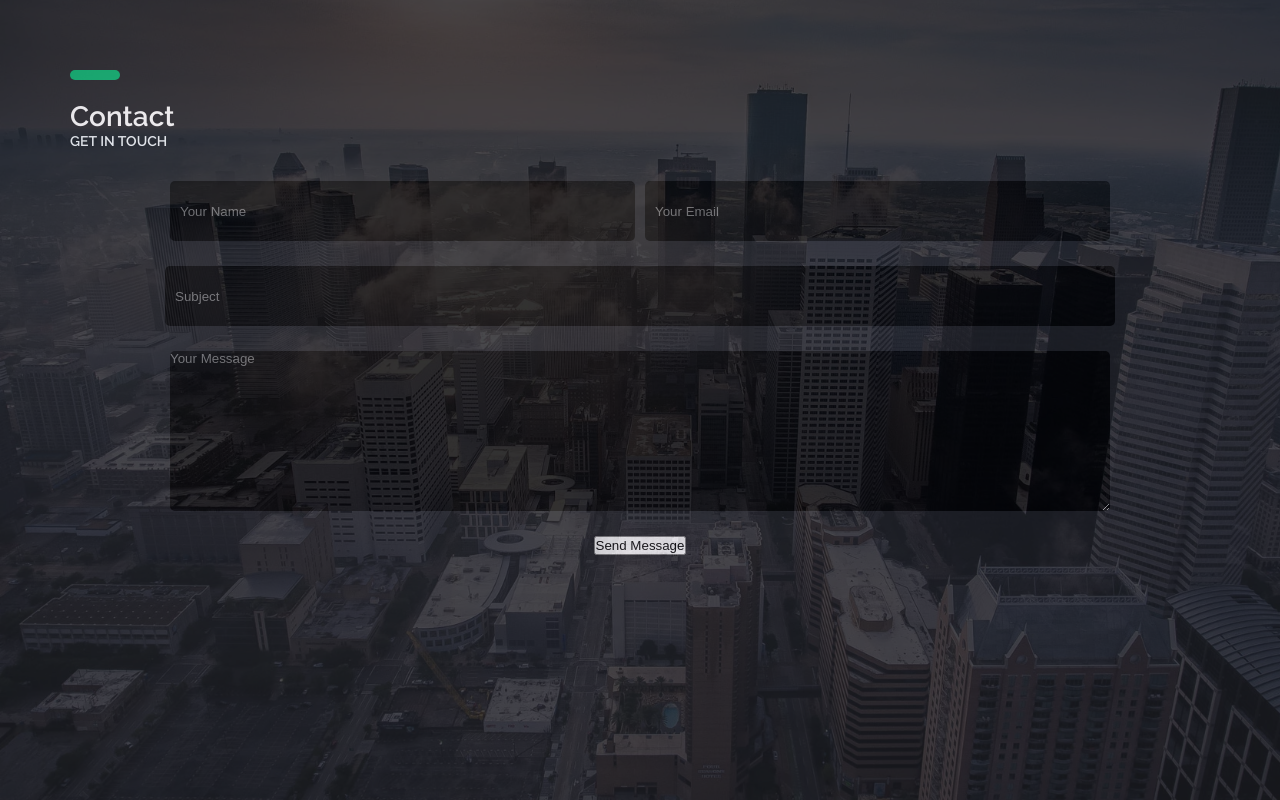
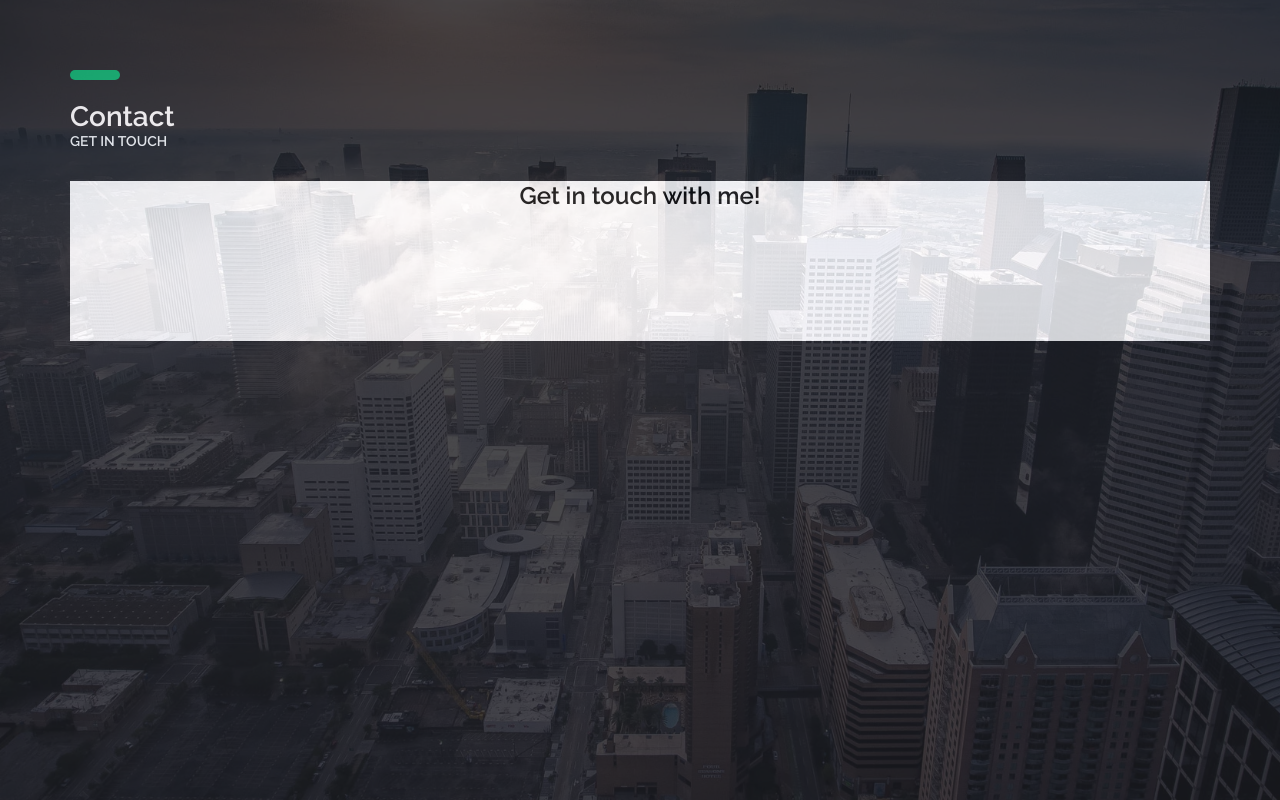
Before and after one commit to Maxi03milian/apply.maxischmid.ch, a plain HTML site: page public/index.html in a window 1280 px wide. Shown: the part 2685-3485 px from the top of the page. Drawn offline with nearby package versions, Linux system fonts and the light colour scheme; a script that the page names is missing.

```diff
--- a/public/index.html
+++ b/public/index.html
@@ -146,21 +146,12 @@
           <h2>Get in touch</h2>
         </div>
         <div class="contactContent container">
-          <form id="contactForm">
-            <div class="contactName">
-              <input type="text" class="nae" id="namem" placeholder="Your Name" required>
-              <input type="text" class="email" id="email" placeholder="Your Email" required>
-            </div>
-            <div class="contactSubject">
-              <input type="text" class="subject" id="subject" placeholder="Subject" required>
-              <textarea class="message" name="" id="" cols="30" rows="10" placeholder="Your Message" required></textarea>
-            </div>
-            <div class="contactBut">
-              <button type="submit" class="subBut">Send Message</button>
-            </div>
-          </form>
+          <div class="contactMe">
+            <h1>Get in touch with me!</h1>
+          </div>
+          <div class="contactAssociates">
+          </div>
         </div>
-
       </div>
     </section>
   </main>
--- a/public/main.js
+++ b/public/main.js
@@ -66,25 +66,3 @@
     $("#portfolioCard2").removeClass("active");
   });
 })
-
-
-
-//Listen for form Submit
-document.getElementById("contactForm").addEventListener("submit", submitForm);
-
-function submitForm(e) {
-  e.preventDefault();
-
-  //get Values
-  let name = getInputVal('name');
-  let email = getInputVal("email");
-  let subject = getInputVal("subject");
-  let message = getInputVal("message");
-
-}
-
-// function to get form values
-
-function getInputVal(id) {
-  return document.getElementById(id).value;
-}
--- a/public/style.css
+++ b/public/style.css
@@ -423,68 +423,18 @@
 .contactContent{
   display: flex;
   justify-content: center;
+  align-items: center;
   width: 100%;
-}
-.contactContent form{
-  width: calc(100% - 200px);
+  color: black;
+  flex-direction: column;
+  text-align: center;
 }
 
-.contactContent form input{
+.contactMe{
   width: 100%;
-  height: 60px;
-  padding-left: 10px;
-  background-color: black;
-  border: none;
-  text-decoration: none;
-  margin-bottom: 25px;
-  border-radius: 5px;
-  color: white;
-}
-
-.subject{
-  width: 50px
-}
-
-.contactContent form textarea{
-  font-family: sans-serif;
-  width: 100%;
-  height: 160px;
-  min-height: 160px;
-  max-height: 300px;
-  resize: vertical;
-  background-color: black;
-  border: none;
-  text-decoration: none;
-  margin-bottom: 25px;
-  border-radius: 5px;
-  color: white;
-}
-
-.name{
-  margin-right: 10px;
-}
-
-.email{
-  margin-left: 10px;
-}
-
-.contactName{
-  display: flex;
-  justify-content: center;
-  width: 100%;
-
-}
-
-.contactSubject{
-  width: 100%;
-  display: flex;
-  flex-direction: column;
-  align-items: center;
-}
-
-.contactBut{
-  display: flex;
-  justify-content: center;
+  height: 10rem;
+  background-color: white;
+  opacity: 1;
 }
 
 
```
